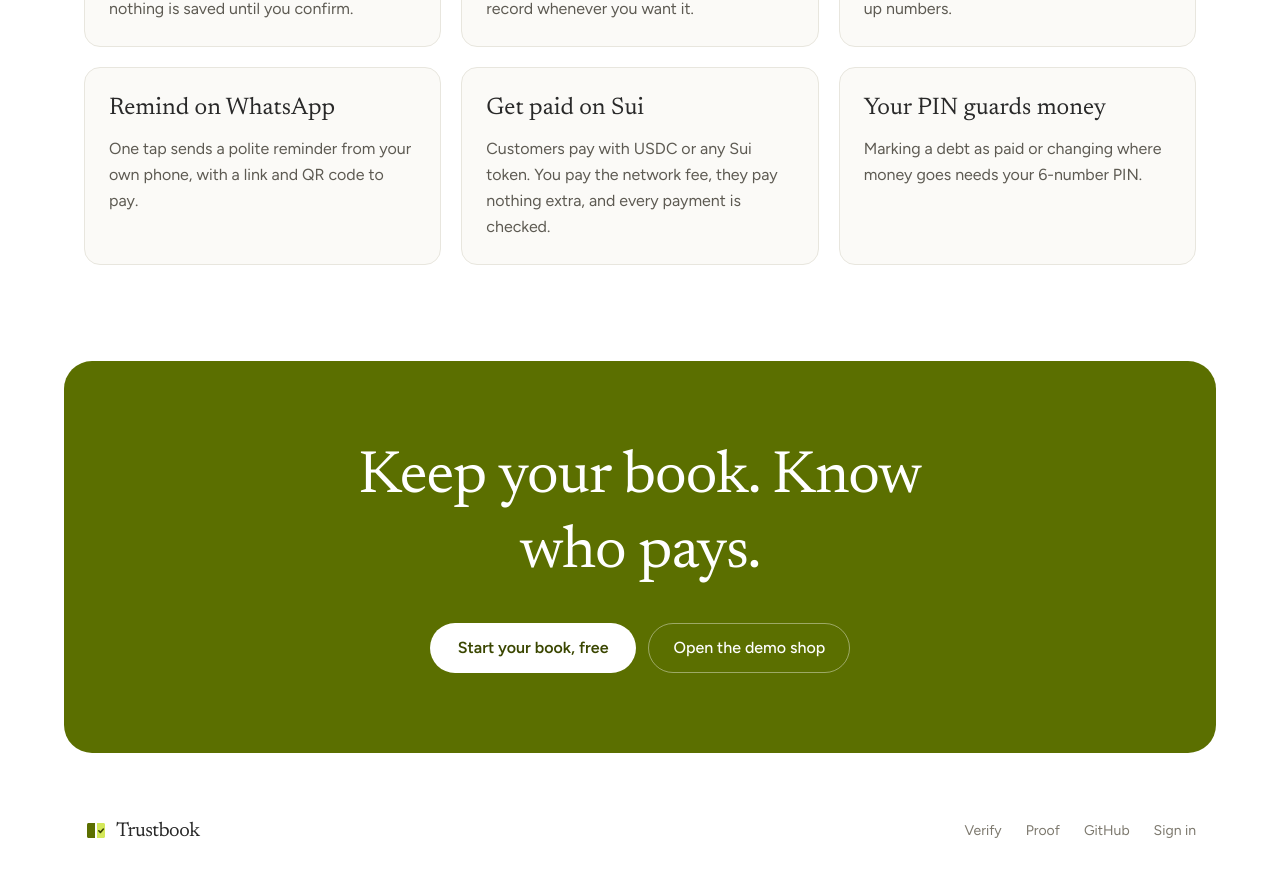
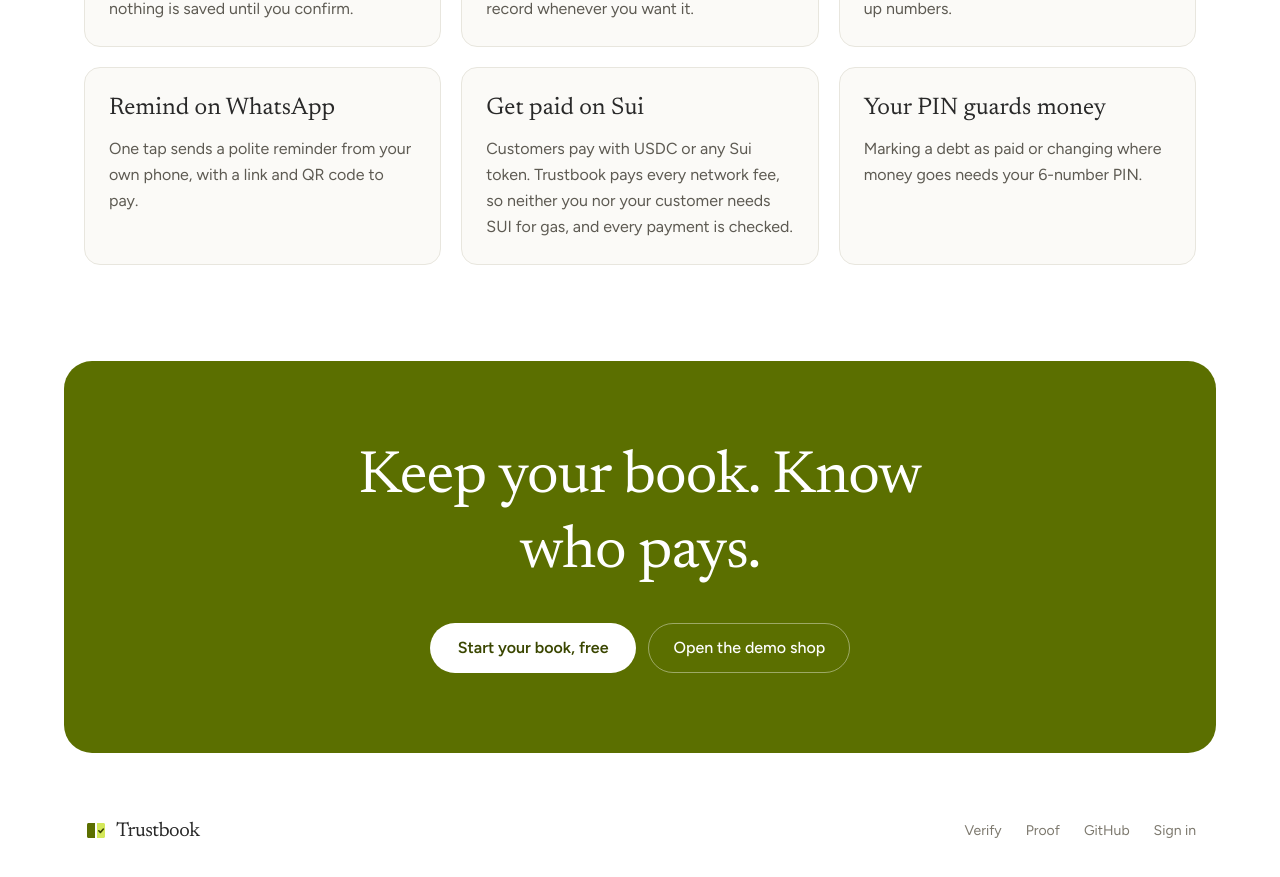
Before and after one commit to Stella112/trustbook, a Next.js app in the folder apps/web/: page / in a window 1280 px wide. Shown: the part 2580-3457 px from the top of the page. Built offline with nearby package versions, Linux system fonts and the light colour scheme; no server answers.

Commit message:
fix(copy): Trustbook, not the shop, pays every gas fee

```diff
--- a/apps/web/app/p/[token]/page.tsx
+++ b/apps/web/app/p/[token]/page.tsx
@@ -26,7 +26,7 @@ export default async function PayPage({ params }: { params: Promise<{ token: str
       {shop.mode === "DEMO" && <p className="mb-4 rounded-lg bg-amber-100 px-3 py-2 text-sm font-semibold text-amber-900">Demo shop — payments are real USDC on Sui mainnet</p>}
       <p className="text-sm font-semibold uppercase tracking-wide text-emerald-800">{shop.name}</p>
       <h1 className="mt-1 text-3xl">Pay {formatNaira(link.amountKobo)}</h1>
-      <p className="mt-1 text-stone-700">For {customer.name}&apos;s account. Pay with USDC from any Sui wallet, or with SUI and other tokens, swapped to USDC as you pay. No gas fee: the shop pays it.</p>
+      <p className="mt-1 text-stone-700">For {customer.name}&apos;s account. Pay with USDC from any Sui wallet, or with SUI and other tokens, swapped to USDC as you pay. No gas fee: Trustbook pays it.</p>
       {shop.suiAddress ? <PayWidget token={token} /> : <p className="mt-6 text-stone-700">This shop has not set up Sui payments yet.</p>}
     </main>
   );
--- a/apps/web/app/p/[token]/pay-flow.tsx
+++ b/apps/web/app/p/[token]/pay-flow.tsx
@@ -149,7 +149,7 @@ function Flow({ token }: { token: string }) {
               </div>
               {chosen && (
                 <p className="mt-2 text-sm text-stone-700">
-                  {estimate === "loading" ? "Checking the price…" : estimate === "none" ? `${chosen.symbol} cannot be swapped for this amount right now. Please choose USDC.` : estimate && estimate.coinType === chosen.coinType ? `You pay ${estimate.text}. It is swapped to exactly ${quote.usdc} USDC for the shop in the same payment; any extra comes back to you as USDC. Network fee paid by the shop.` : ""}
+                  {estimate === "loading" ? "Checking the price…" : estimate === "none" ? `${chosen.symbol} cannot be swapped for this amount right now. Please choose USDC.` : estimate && estimate.coinType === chosen.coinType ? `You pay ${estimate.text}. It is swapped to exactly ${quote.usdc} USDC for the shop in the same payment; any extra comes back to you as USDC. Network fee paid by Trustbook.` : ""}
                 </p>
               )}
             </fieldset>
--- a/apps/web/app/page.tsx
+++ b/apps/web/app/page.tsx
@@ -14,7 +14,7 @@ const FEATURES = [
   { title: "See the whole shop", body: "Today, this month, every day on a calendar, who owes what, and a CSV of every record whenever you want it." },
   { title: "Ask your book", body: "“Wetin happen on 14 October?” Answers come from your own records, never made-up numbers." },
   { title: "Remind on WhatsApp", body: "One tap sends a polite reminder from your own phone, with a link and QR code to pay." },
-  { title: "Get paid on Sui", body: "Customers pay with USDC or any Sui token. You pay the network fee, they pay nothing extra, and every payment is checked." },
+  { title: "Get paid on Sui", body: "Customers pay with USDC or any Sui token. Trustbook pays every network fee, so neither you nor your customer needs SUI for gas, and every payment is checked." },
   { title: "Your PIN guards money", body: "Marking a debt as paid or changing where money goes needs your 6-number PIN." },
 ];
 
```
Also changed, not shown: 2 other files (tests, documents, lock files or other folders).
